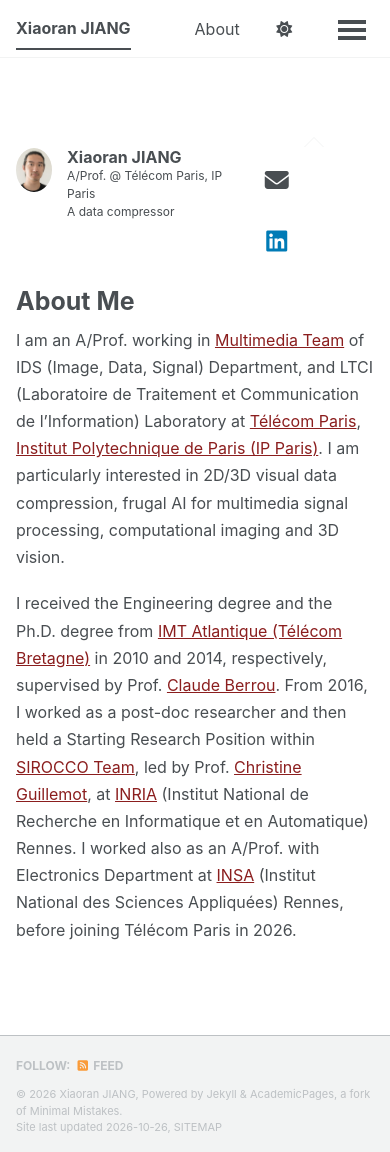
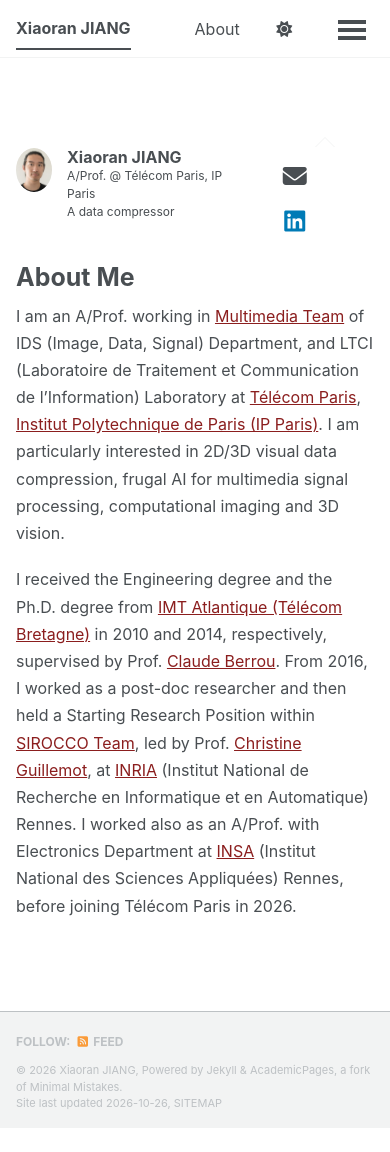
Before and after one commit to xiaoranjiang/xiaoranjiang.github.io, a Jekyll site: the page built from _pages/about.md, in a window 390 px wide and 1152 px high. Built offline with Jekyll 4.4.1, drawn with Linux system fonts in a browser that asks for light colours; a style sheet for code colours, icons or effects is not loaded.

Commit message:
Update main.scss

```diff
--- a/assets/css/main.scss
+++ b/assets/css/main.scss
@@ -105,7 +105,7 @@
     flex-direction: row !important;
     flex-wrap: wrap;
     align-items: center;
-    gap: 16px;
+    gap: 8px;
     position: static !important;
     width: auto;
     margin: 12px 0;
@@ -134,7 +134,7 @@
     display: inline-flex;
     align-items: center;
     justify-content: center;
-    padding: 8px !important;
+    padding: 4px !important;
     font-size: 0 !important;
     line-height: 1;
   }
```
